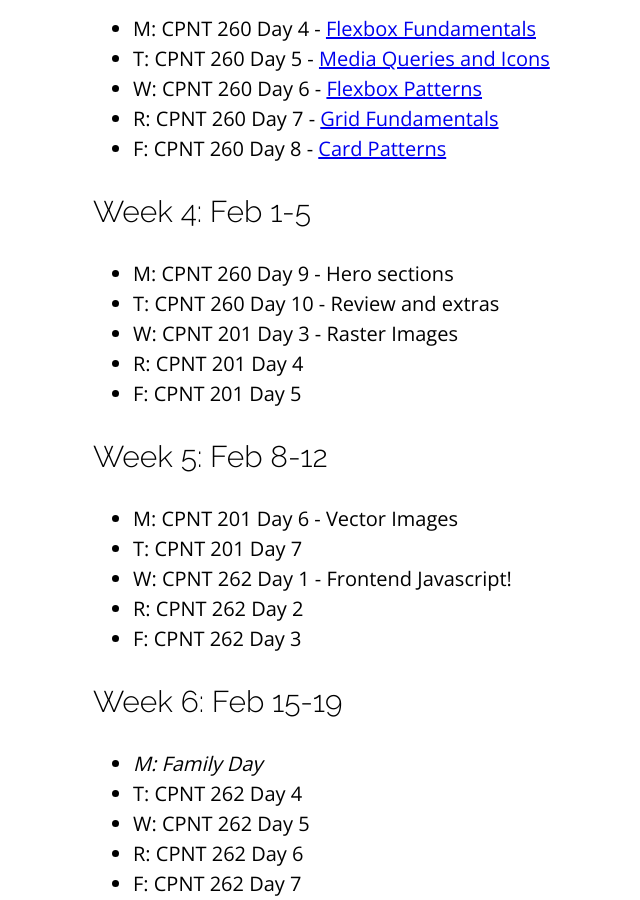
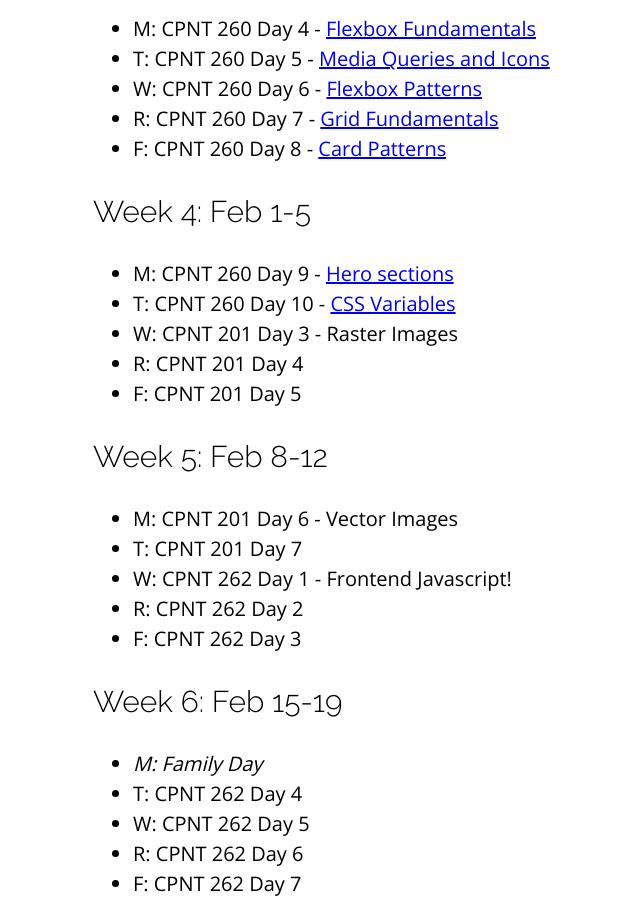
Before and after one commit to sait-wbdv/winter-2021, a Jekyll site: the page built from index.md, in a window 1280 px wide and 900 px high, scrolled down 838 px. Shown: the whole window, without its empty margins (35-675 px from the left). Built offline with Jekyll 4.4.1, drawn with Linux system fonts in a browser that asks for light colours; nearby versions of some CDN libraries.

Commit message:
added W4T stub

```diff
--- a/index.md
+++ b/index.md
@@ -24,8 +24,8 @@ title: "Program Schedule"
 - F: CPNT 260 Day 8 - [Card Patterns](/winter-2021{% link _posts/2021-01-29-card-patterns.md %})
 
 ## Week 4: Feb 1-5
-- M: CPNT 260 Day 9 - Hero sections
-- T: CPNT 260 Day 10 - Review and extras
+- M: CPNT 260 Day 9 - [Hero sections](/winter-2021{% link _posts/2021-02-01-hero-sections.md %})
+- T: CPNT 260 Day 10 - [CSS Variables](/winter-2021{% link _posts/2021-02-02-css-variables.md %})
 - W: CPNT 201 Day 3 - Raster Images
 - R: CPNT 201 Day 4
 - F: CPNT 201 Day 5
```
Also changed, not shown: _posts/2021-01-29-card-patterns.md (+3 -1 lines), _posts/2021-02-02-css-variables.md (added, +35 -0 lines).
